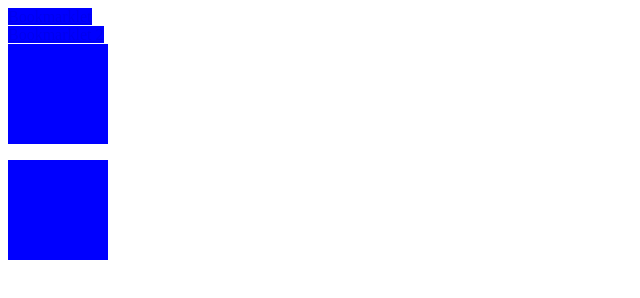
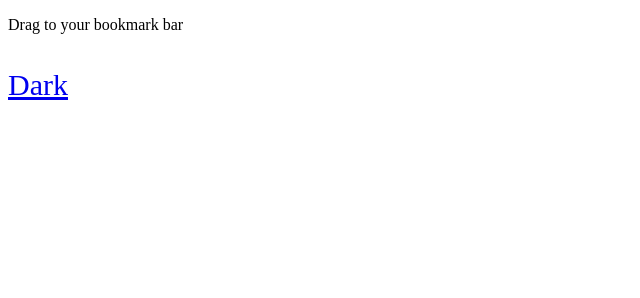
Before and after one commit to KlaytonPagel/klaytonpagel.github.io, a browser extension: page extensions/Bookmarklet/index.html in a window 1280 px wide. Shown: the whole page, without its empty margins (0-640 px from the left). Drawn offline with Linux system fonts and the light colour scheme.

Commit message:
Updated Bookmarklet

```diff
--- a/extensions/Bookmarklet/bookmarklet.js
+++ b/extensions/Bookmarklet/bookmarklet.js
@@ -4,11 +4,12 @@
     const ps = document.getElementsByTagName('p');
     const spans = document.getElementsByTagName('span');
     const as = document.getElementsByTagName('a');
+    const iframe = document.getElementsByTagName('iframe');
     const x_tab_inner = document.getElementsByClassName('x-tab-inner');
     const x_tab_inner_default = document.getElementsByClassName('x-tab-inner-default');
 
     // Store all elements in an array
-    const elements = [divs, ps, spans, as, x_tab_inner, x_tab_inner_default];
+    const elements = [divs, ps, spans, as, x_tab_inner, x_tab_inner_default, iframe];
 
     // Loops through them changing values
     for (let item = 0; item < elements.length; item++) {
--- a/extensions/Bookmarklet/index.html
+++ b/extensions/Bookmarklet/index.html
@@ -6,18 +6,23 @@
           content="width=device-width, user-scalable=no, initial-scale=1.0, maximum-scale=1.0, minimum-scale=1.0">
     <meta http-equiv="X-UA-Compatible" content="ie=edge">
     <title>Bookmarklet</title>
+
     <style>
-        div, span, a, p {
-            width: 100px;
-            height: 100px;
-            background-color: blue;
+        #Bookmarklet1 {
+            visibility: hidden;
+        }
+
+        #Bookmarklet2 {
+            font-size: 30px;
         }
     </style>
+
 </head>
 <body>
-
+<!--Tells user to drag the bookmarklet to their bookmark bar----------------------------------------------------------->
+<p>Drag to your bookmark bar</p>
 <!--Cals to Java script File------------------------------------------------------------------------------------------->
-<a href="javascript:
+<a id="Bookmarklet1" href="javascript:
 (function () {let script = document.createElement('script');
 script.src = 'http://localhost:63342/extensions/extensions/Bookmarklet/bookmarklet.js';
 document.body.appendChild(script);})();
@@ -27,14 +32,18 @@ document.body.appendChild(script);})();
 <br>
 
 <!--Runs the code directly from the Href, Don't Forget ";"------------------------------------------------------------->
-<a href="javascript:
+<div class="container"></div>
+    <a id="Bookmarklet2" href="javascript:
     (function (){
         const divs = document.getElementsByTagName('div');
         const ps = document.getElementsByTagName('p');
         const spans = document.getElementsByTagName('span');
         const as = document.getElementsByTagName('a');
+        const iframe = document.getElementsByTagName('iframe');
+        const x_tab_inner = document.getElementsByClassName('x-tab-inner');
+        const x_tab_inner_default = document.getElementsByClassName('x-tab-inner-default');
 
-    const elements = [divs, ps, spans, as];
+        const elements = [divs, ps, spans, as, x_tab_inner, x_tab_inner_default, iframe];
 
         for (let item = 0; item < elements.length; item++) {
             let element = elements[item];
@@ -43,15 +52,9 @@ document.body.appendChild(script);})();
                 element[index].style.color = '#d0d0d0';
             }
         }
-    alert('changed');
     })();
-">Bookmarklet 2
+    ">Dark
     </a>
-
-<div></div>
-<p></p>
-<a href=""></a>
-<span></span>
 
 </body>
 </html>
```
Lines whose indentation alone changed are shown as unchanged.
